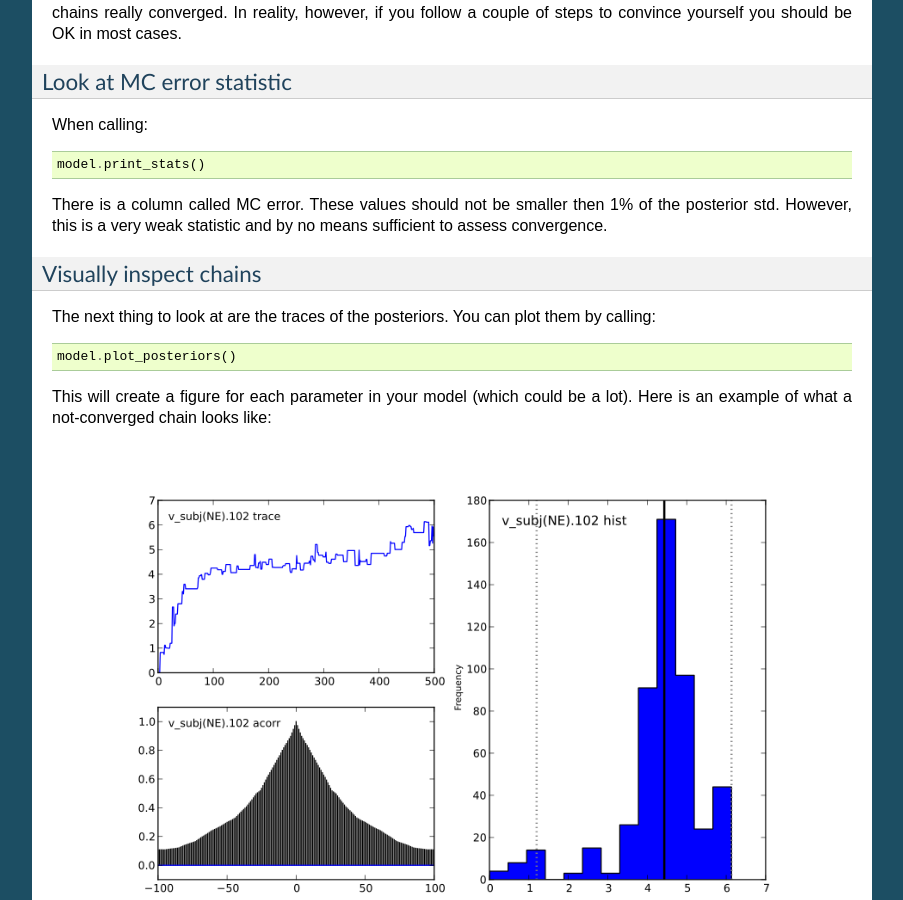
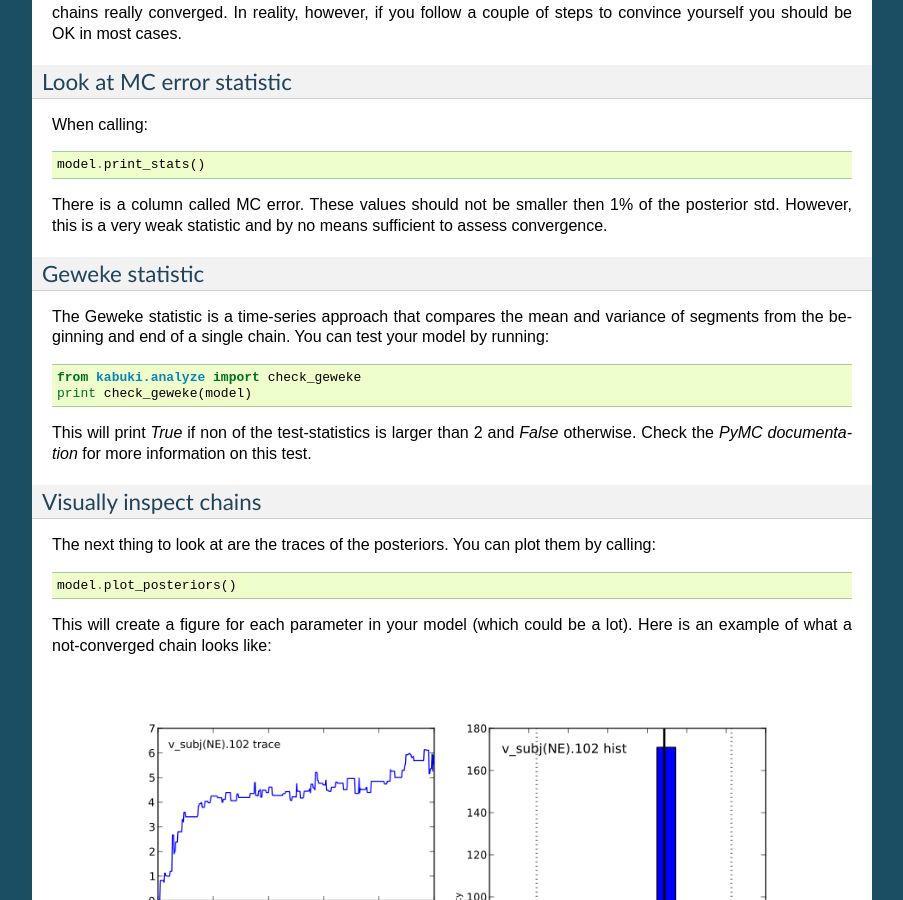
Before and after one commit to hddm-devs/hddm, a Sphinx documentation site: the page built from docs/howto.rst, in a window 1280 px wide and 900 px high, scrolled down 1312 px. Shown: the whole window, without its empty margins (198-1101 px from the left). Built offline with Sphinx 7.4.7, drawn with Linux system fonts in a browser that asks for light colours; formulas are drawn with MathJax 3.

Commit message:
DOC: Added check-geweke to how-to.

```diff
--- a/docs/howto.rst
+++ b/docs/howto.rst
@@ -107,8 +107,25 @@ of the posterior std. However, this is a very weak statistic and by no
 means sufficient to assess convergence.
 
 
+Geweke statistic
+""""""""""""""""
+
+The Geweke statistic is a time-series approach that compares the mean
+and variance of segments from the beginning and end of a single
+chain. You can test your model by running:
+
+::
+
+    from kabuki.analyze import check_geweke
+    print check_geweke(model)
+
+This will print `True` if non of the test-statistics is larger than 2
+and `False` otherwise. Check the `PyMC documentation` for more
+information on this test.
+
+
 Visually inspect chains
-""""""""""""""""""""""
+"""""""""""""""""""""""
 
 The next thing to look at are the traces of the posteriors. You can
 plot them by calling:
@@ -300,3 +317,4 @@ in the `PyMC docs`_.
 
 .. _PyMC docs: http://pymc-devs.github.com/pymc/database.html#saving-data-to-disk
 .. _DIC: http://www.mrc-bsu.cam.ac.uk/bugs/winbugs/dicpage.shtml
+.. _PyMC documentation: http://pymc-devs.github.com/pymc/modelchecking.html#formal-methods
```
